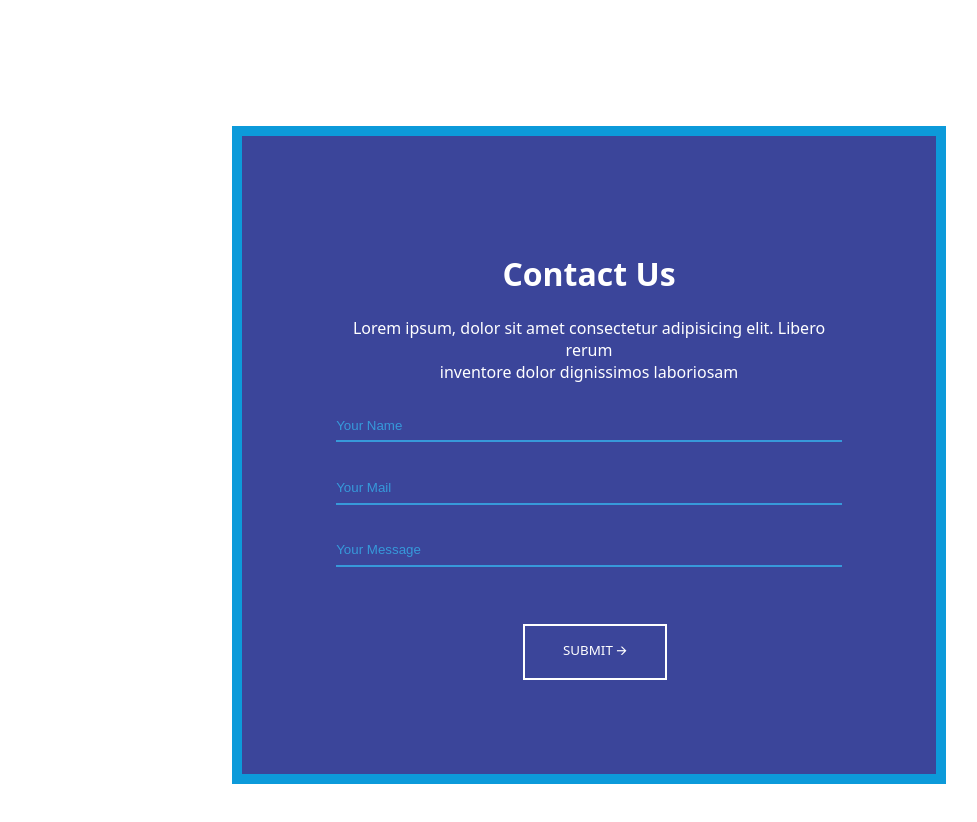
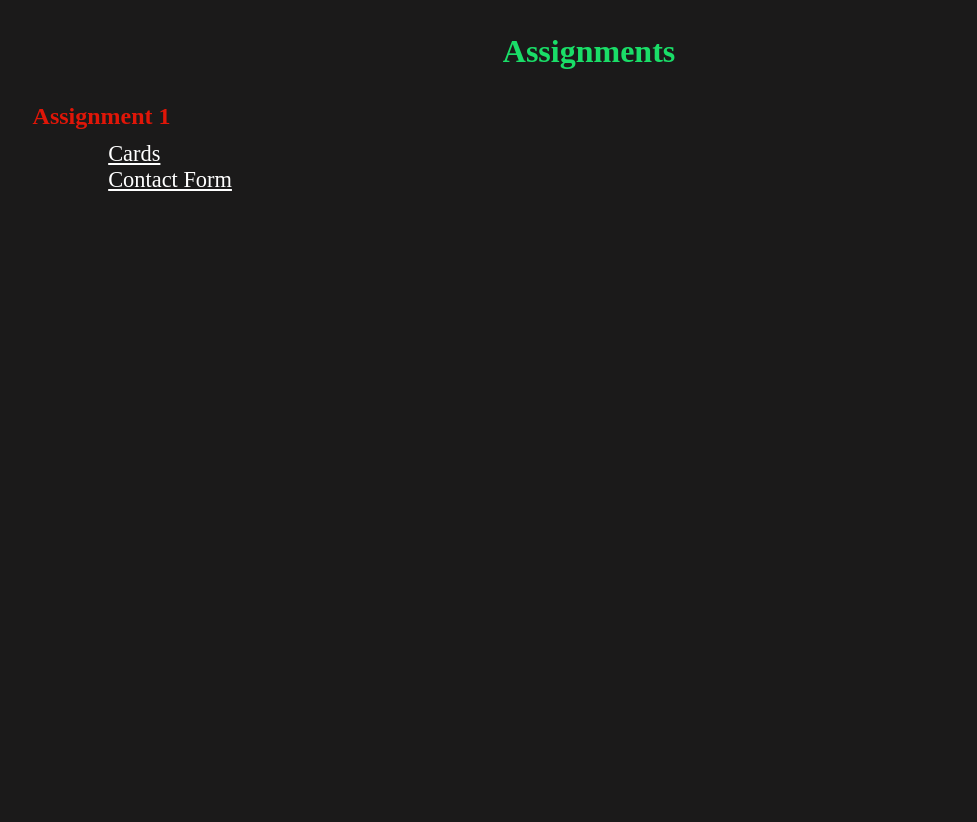
Before and after one commit to hussaintmg/CSS-Assignments, a plain HTML site: page index.html in a window 1280 px wide. Shown: the whole page, without its empty margins (51-1028 px from the left). After the commit the page ends 800 px from the top, so only its background shows below. Drawn offline with Linux system fonts and the light colour scheme.

Commit message:
Update index.html

```diff
--- a/index.html
+++ b/index.html
@@ -1,58 +1,33 @@
 <!DOCTYPE html>
 <html lang="en">
 <head>
-    <meta charset="UTF-8" />
-    <meta name="viewport" content="width=device-width, initial-scale=1.0" />
-    <title>Contact Form</title>
+  <meta charset="UTF-8">
+  <meta name="viewport" content="width=device-width, initial-scale=1.0">
+  <title>CSS Assignments</title>
   <style>
-      body {
-        background-image: url(./images/premium_photo-1701723116503-cc7c35480ea4.avif);
-        background-repeat: repeat;
-        background-size: 120%;
-        background-position: center;
+    body{
+      background-color: rgb(27, 26, 26);
     }
-      .container {
-        margin: 10% auto;
-        width: 40%;
-        padding: 2.5cm;
-        border: 10px solid #0c9ada;
-        background-color: #3b459a;
+    h1{
+      color: rgb(26, 222, 104);
+      text-align: center;
+      padding: 0.3cm 0;
     }
-      h1,p{
+    h2{
+      color: rgb(224, 22, 8);
+      margin: 0.3cm 2cm;
+    }
+    a{
+      margin: 0.2cm 4cm;
       color: white;
-        text-align: center;
-        font-family: system-ui;
-      }
-      input{
-        background-color: transparent;
-        border: none;
-        border-bottom: 2px solid #3799DA;
-        color: #3799DA;
-        width: 100%;
-        margin: 0.5cm  0;
-        padding: 0 0 0.2cm 0;
-      }
-      button{
-        color: white;
-        background: transparent;
-        border: 2px solid white;
-        font-family: system-ui;
-        margin: 1cm 0 0 37%;
-        padding: 0.4cm 1cm;
+      font-size: 1.4rem;
     }
   </style>
 </head>
 <body>
-    <div class="container">
-      <h1>Contact Us</h1>
-      <p>
-        Lorem ipsum, dolor sit amet consectetur adipisicing elit. Libero rerum <br>
-        inventore dolor dignissimos laboriosam
-      </p>
-      <input type="text" value="Your Name"/><br>
-      <input type="text" value="Your Mail"/><br>
-      <input type="text" value="Your Message"/><br>
-      <button>SUBMIT &#129130;</button>
-    </div>
+  <h1>Assignments</h1>
+  <h2>Assignment 1</h2>
+  <a href="./Cards/index.html">Cards</a><br/>
+  <a href="./CSS contact Form/index.html">Contact Form</a>
 </body>
 </html>
```
Lines whose indentation alone changed are shown as unchanged.
